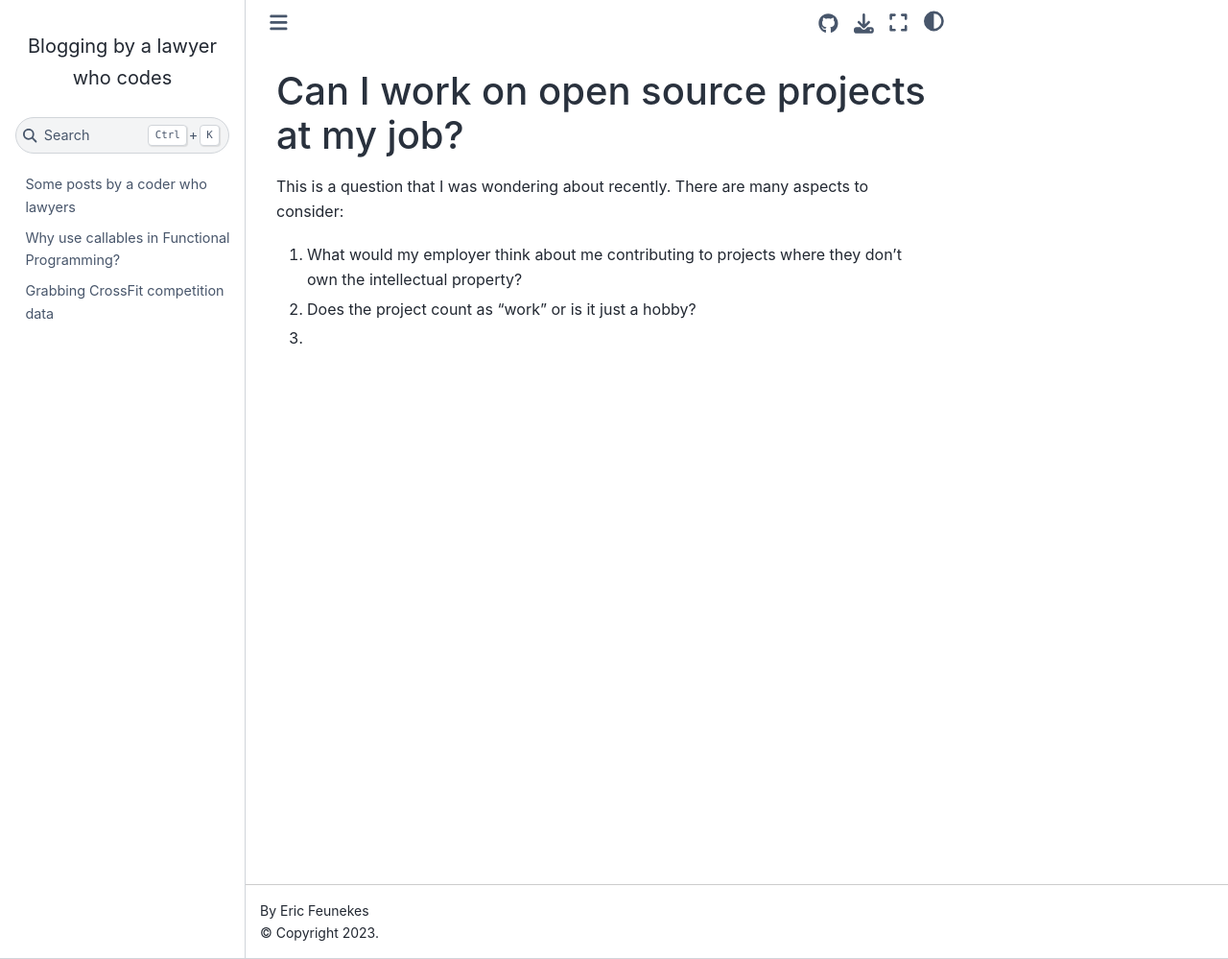
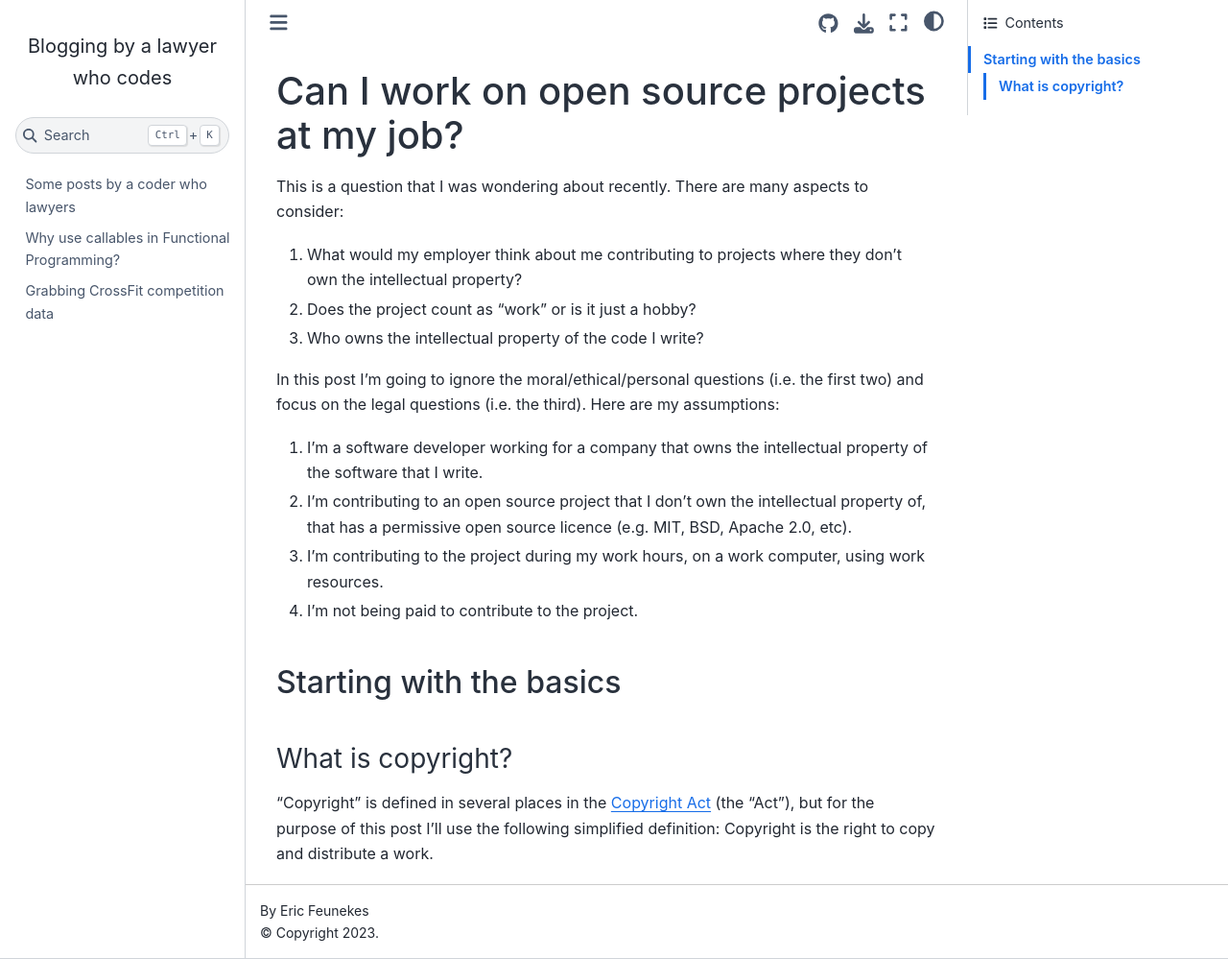
Before and after one commit to ericfeunekes/ericfeunekes.github.io, a Jupyter Book: the page built from blog/posts/employer-copyright-open-source.md, in a window 1280 px wide and 999 px high. Shown: the whole window at 96% size. Built offline with Jupyter Book 1.0.4 settings and Sphinx 7.4.7 and the Sphinx Book theme 1.1.4, drawn with Linux system fonts in a browser that asks for light colours.

Commit message:
checkpoint

```diff
--- a/blog/posts/employer-copyright-open-source.md
+++ b/blog/posts/employer-copyright-open-source.md
@@ -4,4 +4,17 @@ This is a question that I was wondering about recently. There are many aspects t
 
 1. What would my employer think about me contributing to projects where they don't own the intellectual property?
 2. Does the project count as "work" or is it just a hobby?
-3.
+3. Who owns the intellectual property of the code I write?
+
+In this post I'm going to ignore the moral/ethical/personal questions (i.e. the first two) and focus on the legal questions (i.e. the third). Here are my assumptions:
+
+1. I'm a software developer working for a company that owns the intellectual property of the software that I write.
+2. I'm contributing to an open source project that I don't own the intellectual property of, that has a permissive open source licence (e.g. MIT, BSD, Apache 2.0, etc).
+3. I'm contributing to the project during my work hours, on a work computer, using work resources.
+4. I'm not being paid to contribute to the project.
+
+## Starting with the basics
+
+### What is copyright?
+
+"Copyright" is defined in several places in the [Copyright Act](https://www.canlii.org/en/ca/laws/stat/rsc-1985-c-c-42/latest/rsc-1985-c-c-42.html?autocompleteStr=copy&autocompletePos=1) (the "Act"), but for the purpose of this post I'll use the following simplified definition: Copyright is the right to copy and distribute a work.
```
